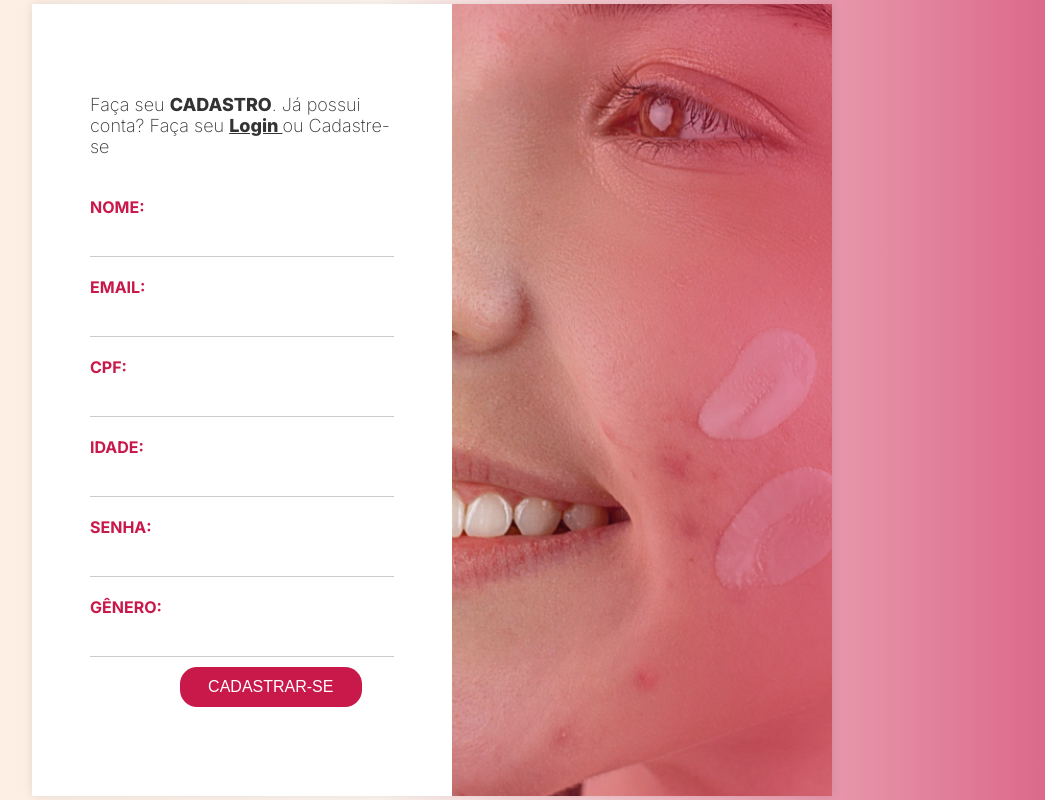
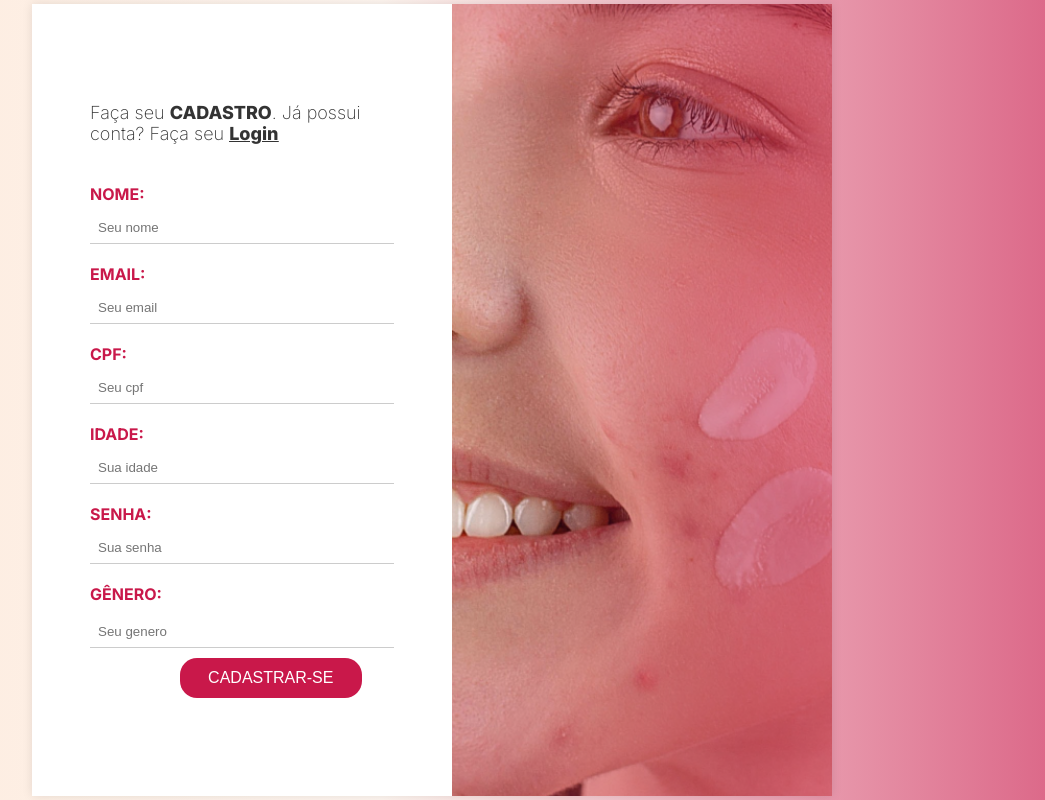
Before and after one commit to Rennan-Ferreira/dermAid-global, a Next.js app: page /cadastro in a window 1280 px wide. Shown: the whole page, without its empty margins (208-1253 px from the left). Built offline with nearby package versions, Linux system fonts and the light colour scheme.

Commit message:
Adicionando validações e placeholder

```diff
--- a/src/app/(pages)/cadastro/page.jsx
+++ b/src/app/(pages)/cadastro/page.jsx
@@ -81,32 +81,32 @@ export default function Cadastro() {
       <div className={styles.innerContainer}>
         <div className={styles.leftSide}>
 
-          <h2 className={styles.title}>Faça seu <span className={styles.cadastroText}>CADASTRO</span>. Já possui conta? Faça seu <span className={styles.signupText}>Login </span>ou Cadastre-se</h2>
+          <h2 className={styles.title}>Faça seu <span className={styles.cadastroText}>CADASTRO</span>. Já possui conta? Faça seu <span className={styles.signupText}><a href="/login">Login</a></span></h2>
 
           <form className={styles.form} onSubmit={handleSubmit}  action="">
             <div className={styles.inputContainer}>
               <label htmlFor="nome">NOME:</label>
-              <input type="text" id="nome" name="nome" value={formData.nome} onChange={handleChange} required />
+              <input type="text" id="nome" name="nome" placeholder="Seu nome" value={formData.nome} onChange={handleChange} required />
             </div>
             <div className={styles.inputContainer}>
               <label htmlFor="email">EMAIL:</label>
-              <input type="text" id="email" name="email" value={formData.email} onChange={handleChange} required />
+              <input type="text" id="email" name="email" placeholder="Seu email" value={formData.email} onChange={handleChange} required />
             </div>
             <div className={styles.inputContainer}>
               <label htmlFor="cpf">CPF:</label>
-              <input type="text" id="cpf" name="cpf" value={formData.cpf} onChange={handleChange} required />
+              <input type="text" id="cpf" name="cpf" placeholder="Seu cpf" value={formData.cpf} onChange={handleChange} required />
             </div>
             <div className={styles.inputContainer}>
               <label htmlFor="idade">IDADE:</label>
-              <input type="text" id="idade" name="idade" value={formData.idade} onChange={handleChange} required />
+              <input type="text" id="idade" name="idade" placeholder="Sua idade" value={formData.idade} onChange={handleChange} required />
             </div>
             <div className={styles.inputContainer}>
               <label htmlFor="senha">SENHA:</label>
-              <input type="password" id="senha" name="senha" value={formData.senha} onChange={handleChange} required />
+              <input type="password" id="senha" name="senha" placeholder="Sua senha" value={formData.senha} onChange={handleChange} required />
             </div>
 
-            <label htmlFor="genero" className='gender'>GÊNERO:</label>
-            <input type="text" id="genero" name="genero" value={formData.genero} onChange={handleChange} required />
+            <label htmlFor="genero" className={styles.gender}>GÊNERO:</label>
+            <input type="text" id="genero" name="genero" placeholder="Seu genero" value={formData.genero} onChange={handleChange} required />
             <button type="submit" className={styles.button} disabled={loading}>
             {loading ? 'Aguarde...' : 'CADASTRAR-SE'}
             </button>
```
